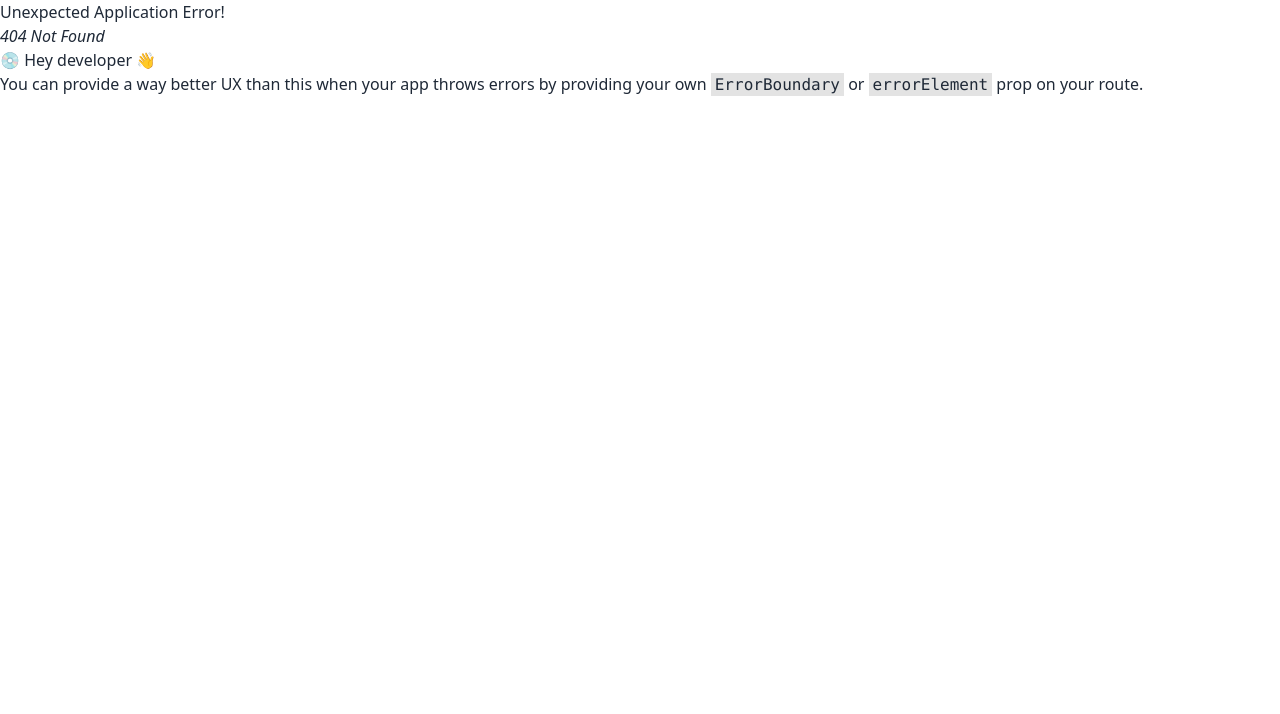
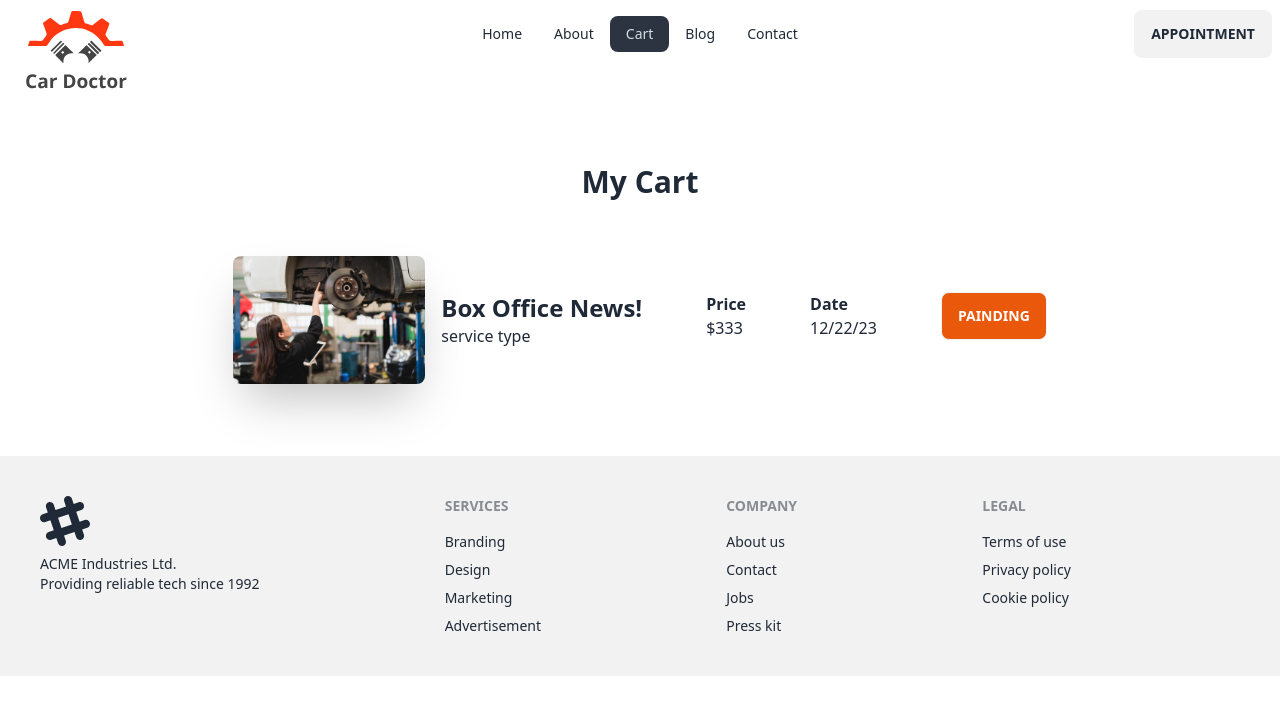
Before and after one commit to Fardin7864/car-doctor-client, a React (Vite) app: page /cart in a window 1280 px wide. Before the commit this address had no page. Shown: the top 714 px of the page. Built offline with nearby package versions, Linux system fonts and the light colour scheme.

Commit message:
create static cart

```diff
--- /dev/null
+++ b/src/pages/Cart/Cart/Cart.jsx
@@ -0,0 +1,36 @@
+import img from '../../../assets/images/services/3.jpg'
+
+const Cart = () => {
+  return (
+    <div className=" my-14 flex flex-col justify-center items-center">
+        <div className=" flex justify-center py-10">
+            <h2 className=" text-3xl font-bold">My Cart</h2>
+        </div>
+        <div className="hero-content flex-col lg:flex-row">
+          <img
+            src={img}
+            className="max-w-sm rounded-lg shadow-2xl h-32"
+          />
+          <div className='w-full flex items-start gap-16'>
+            <div>
+            <h1 className="text-2xl font-bold">Box Office News!</h1>
+            <p className="">
+              service type
+            </p>
+            </div>
+            <div>
+                <h5 className=' font-bold'>Price</h5>
+                <p>$333</p>
+            </div>
+            <div>
+                <h5 className=' font-bold'>Date</h5>
+                <p>12/22/23</p>
+            </div>
+            <button className="btn bg-orange-600 text-white">Painding</button>
+        </div>
+      </div>
+    </div>
+  );
+};
+
+export default Cart;
--- a/src/routers/MainRoute/MainRout.jsx
+++ b/src/routers/MainRoute/MainRout.jsx
@@ -3,6 +3,7 @@ import Root from "../../Root";
 import Home from "../../pages/Home/Home";
 import Details from "../../pages/Details/Details";
 import Addservices from "../../admin/Addservices";
+import Cart from "../../pages/Cart/Cart/Cart";
 
 const MainRoute = createBrowserRouter([
     {
@@ -23,6 +24,10 @@ const MainRoute = createBrowserRouter([
             {
                 path: '/add/services',
                 element: <Addservices></Addservices>
+            },
+            {
+                path: '/cart',
+                element: <Cart></Cart>
             }
         ]
     }
--- a/src/sheared/Navbar/Navbar.jsx
+++ b/src/sheared/Navbar/Navbar.jsx
@@ -11,7 +11,7 @@ const Navbar = () => {
         <NavLink to='/about'>About</NavLink>
       </li>
       <li>
-        <NavLink to='/service'>Service</NavLink>
+        <NavLink to='/cart'>Cart</NavLink>
       </li>
       <li>
         <NavLink to='/blog'>Blog</NavLink>
```
